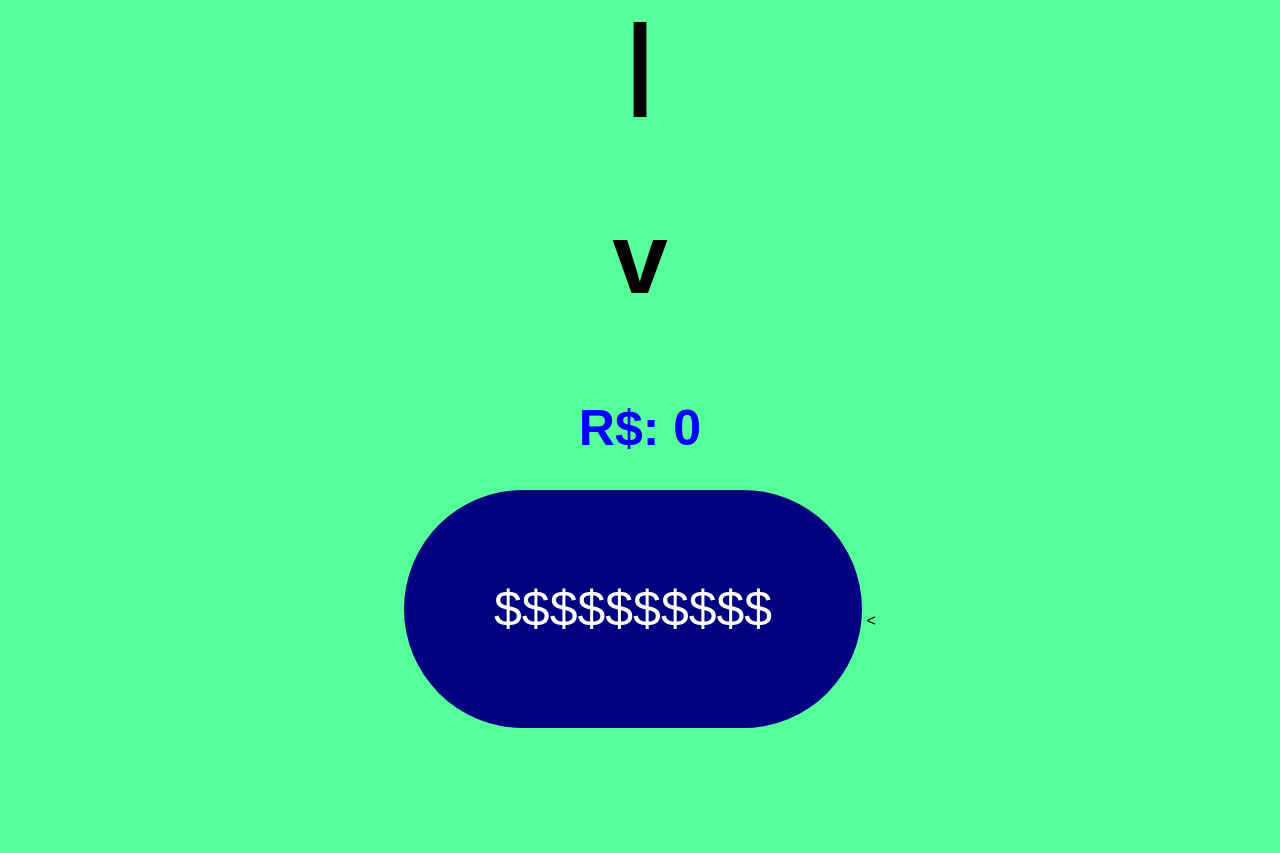
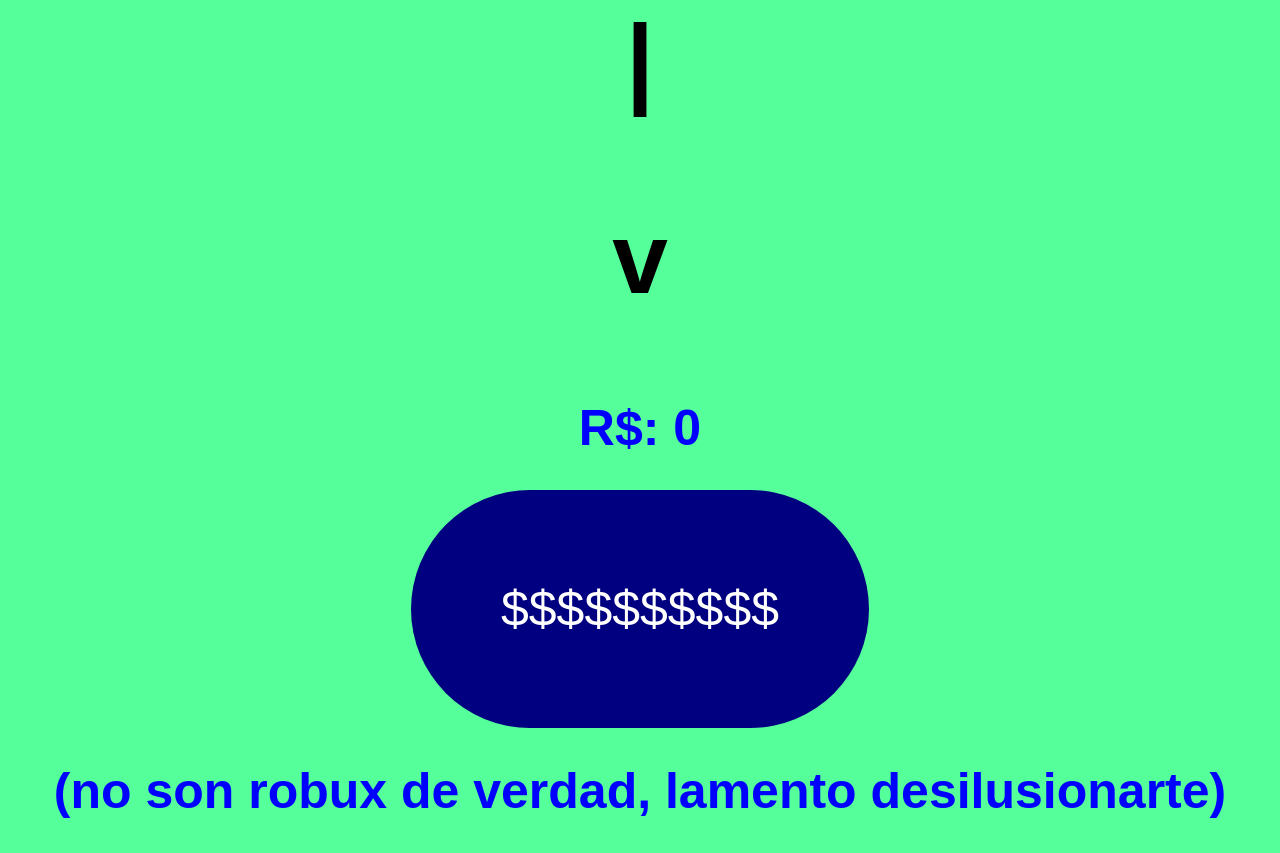
Before and after one commit to FedeVili1304/mi_pagina, a plain HTML site: page index.html in a window 1280 px wide. Shown: the part 478-1331 px from the top of the page. Before the commit the page ends 1214 px from the top, so only its background shows below. Drawn offline with Linux system fonts and the light colour scheme.

Commit message:
Add files via upload

```diff
--- a/index.html
+++ b/index.html
@@ -15,7 +15,7 @@
 <h2> v </h2>
 <h1>R$: <span id="contador">0</span></h1>
 <button id="sumar">$$$$$$$$$$</button>
-  <
+  <h1> (no son robux de verdad, lamento desilusionarte) </h1>
 <!-- partial -->
   <script  src="./script.js"></script>
 
```
